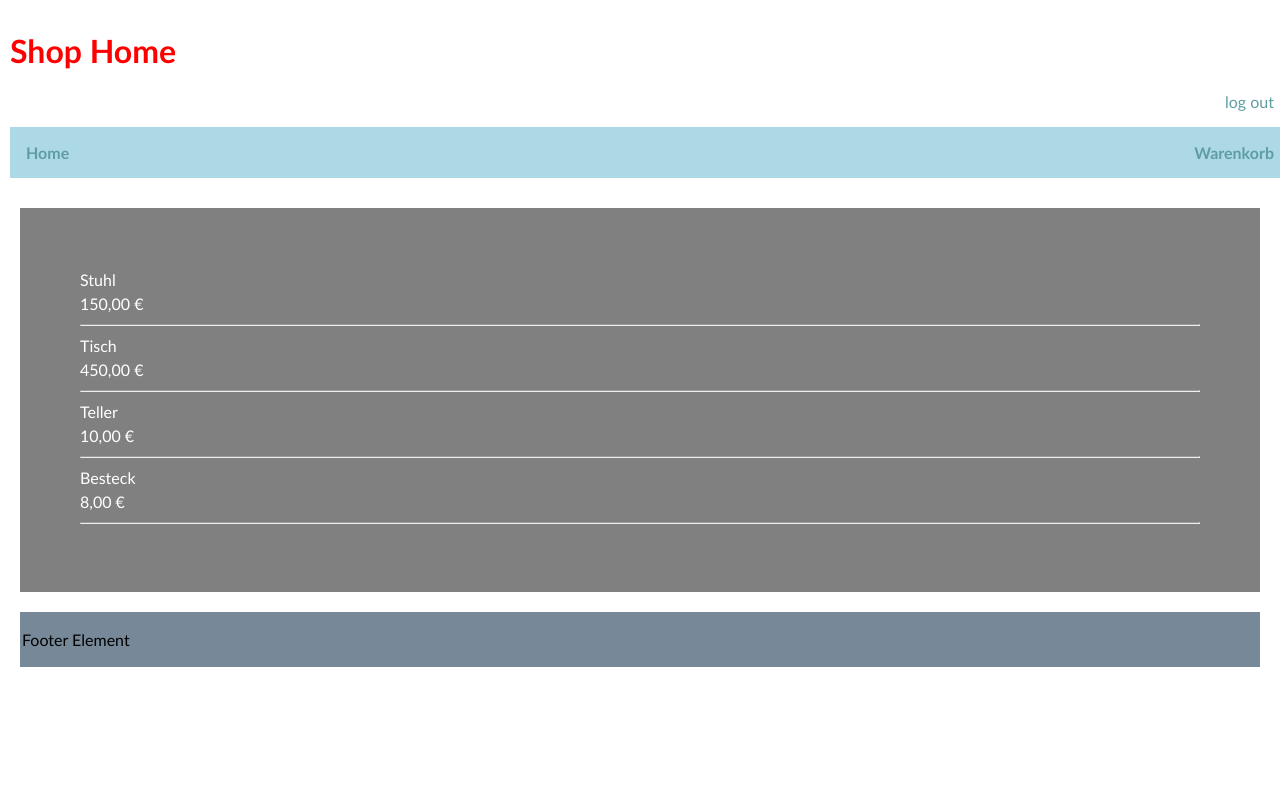
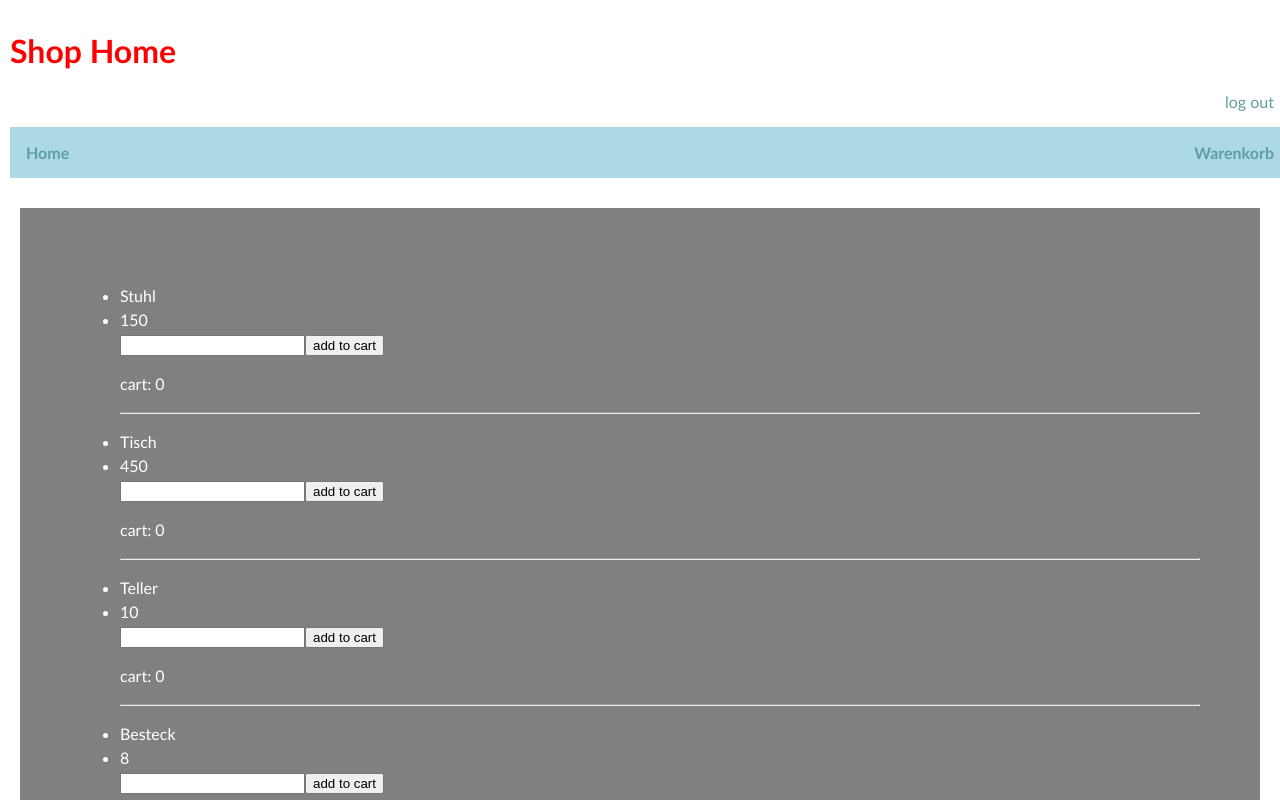
Before and after one commit to LorAutumn/reactshop, a React (Create React App) app: page / in a window 1280 px wide. Shown: the top 800 px of the page. Built offline with nearby package versions, Linux system fonts and the light colour scheme.

Commit message:
added input form, add to cart button and cart: line to ProductObject.js

```diff
--- a/src/components/products/ProductObject.js
+++ b/src/components/products/ProductObject.js
@@ -1,12 +1,41 @@
 import React from 'react'
 
-function ProductObject(props) {
-  // returns a ProductObject a shown in the browser
-  return [
-    <li>{props.name}</li>,
-    <li>{props.price.toLocaleString('de-DE', {style: 'currency', currency: 'EUR'})}</li>,
-    <hr/>
-  ]
-}
+class ProductObject extends React.Component {
+  // returns a ProductObject shown in the browser
+
+    constructor() {
+      super()
+      this.state = {
+        value: 0
+      }
+      this.handleClick = this.handleClick.bind(this)
+      // this.getElementById = this.getElementById.bind(this)
+      this.toLocaleString = this.toLocaleString.bind(this)
+    }
+
+    handleClick() {
+      let amount = document.getElementById('amount').value
+      this.setState(prevState => {
+        return {
+          value: (prevState.value + parseInt(amount))
+        }
+      })
+      document.getElementById('amount').value = 0
+    }
+
+    render() {
+  // FIX: only renders 'cart: value' on first Element
+      return (
+        <ul>
+          <li>{this.props.name}</li>
+          <li>{this.props.price}</li>
+          <input type="number" id="amount" name="amount"></input>
+          <button onClick={this.handleClick}>add to cart</button>
+          <p>cart: {this.state.value}</p>
+          <hr/>
+        </ul>
+      )
+    }
+  }
 
 export default ProductObject
--- a/src/components/products/productsData.js
+++ b/src/components/products/productsData.js
@@ -18,7 +18,7 @@ const productsData = [
     id: 4,
     name: 'Besteck',
     price: 8
-  },
+  }
 
 ]
 
```
Also changed, not shown: 1 other file (tests, documents, lock files or other folders).
